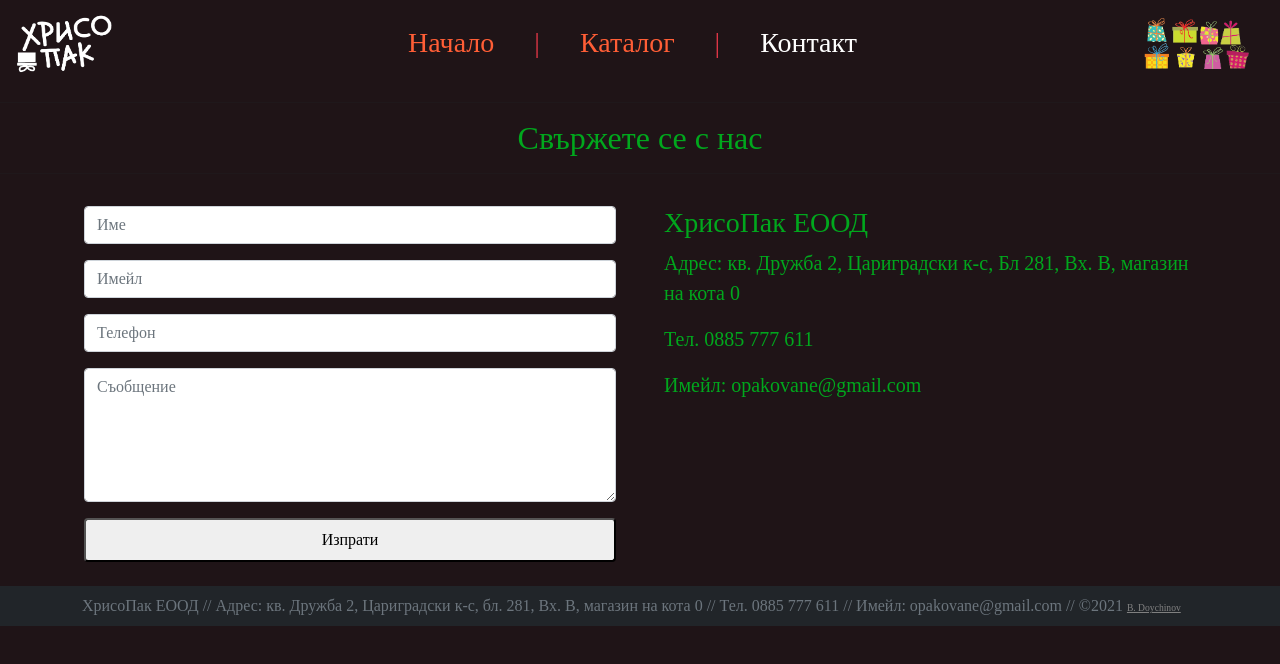
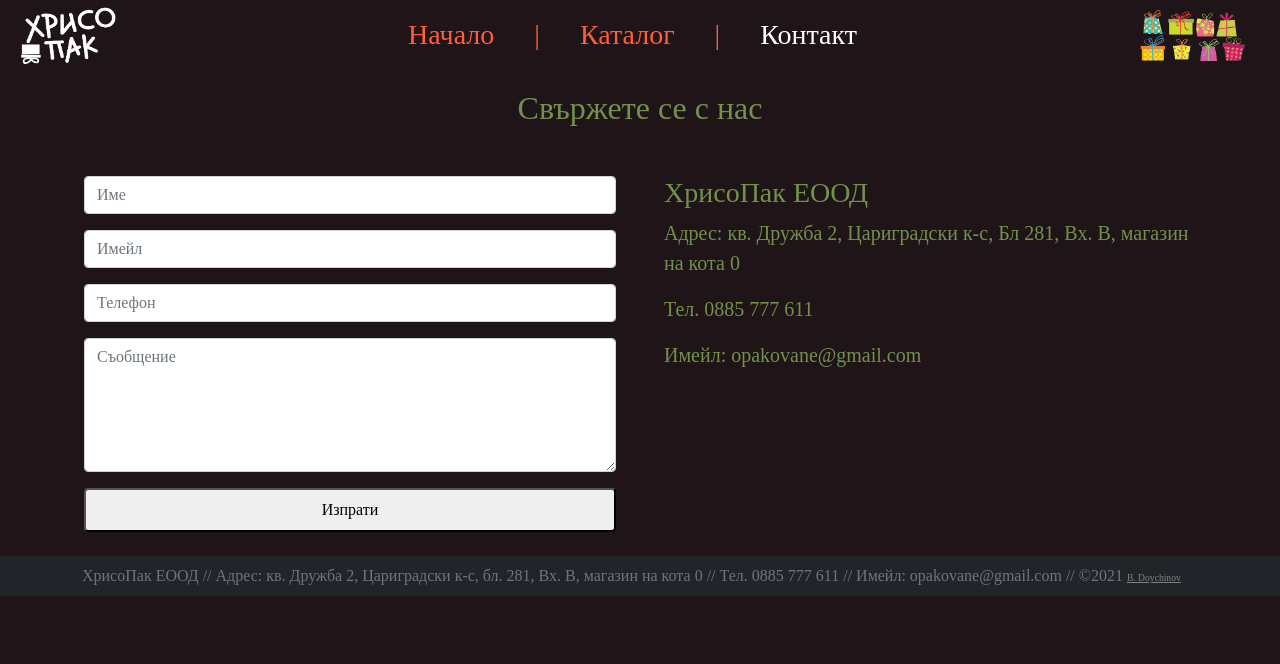
Before and after one commit to bolshed/hrisopack, a website: page contact.html in a window 1280 px wide. Drawn offline with nearby package versions, Linux system fonts and the light colour scheme; a web font is replaced by a local one.

Commit message:
removed-inline-styling

```diff
--- a/contact.html
+++ b/contact.html
@@ -14,8 +14,8 @@
     <link rel="stylesheet" href="./dist/styles.css">
 </head>
 
-<body style="font-family: Balsamiq Sans;" class="bg-hriso-bg d-flex flex-column">
-    <nav class="navbar navbar-expand-lg sticky-top navbar-dark bg-hriso-bg fs-3">
+<body class="bg-hriso-bg d-flex flex-column">
+    <nav class="navbar navbar-expand-lg fixed-top navbar-dark bg-hriso-bg fs-3 p-1 pt-0 mb-5">
         <div class="container-fluid">
             <a class="navbar-brand" href="#">
                 <img src="images/logo_bg_test.png" alt="" width="100" height="60">
@@ -29,9 +29,9 @@
             <div class="collapse navbar-collapse " id="navbarNavAltMarkup">
                 <div class="navbar-nav mx-auto pr-5">
                     <a class="nav-link mx-4 " href="index.html">Начало</a>
-                    <span class="d-sm-none d-lg-block text-danger p-2">|</span>
+                    <span class="d-none d-lg-block text-hriso2 p-2">|</span>
                     <a class="nav-link mx-4 " href="catalog.html">Каталог</a>
-                    <span class="d-sm-none d-lg-block text-danger p-2">|</span>
+                    <span class="d-none d-lg-block text-hriso2 p-2">|</span>
                     <a class="nav-link mx-4 active" aria-current="page" href="#">Контакт</a>
                 </div>
                 <a class="navbar-brand" href="#">
@@ -43,8 +43,8 @@
 
 
     <div>
-        <hr class="hr-heading">
-        <h1 style="color: rgb(1, 167, 29);" class="text-center fs-2">Свържете се с нас</h1>
+        <hr class="hr-heading mt-6">
+        <h1 class="text-center fs-2 text-hriso1">Свържете се с нас</h1>
         <hr class="hr-heading">
     </div>
 
@@ -62,13 +62,13 @@
             </form>
 
             <div class="col-xs-12 col-lg-6 border-sm-start border-light px-4">
-                <h3 style="color: rgb(1, 167, 29);">ХрисоПак ЕООД</h3>
-                <p class="fs-5" style="color: rgb(1, 167, 29)"> Адрес: кв. Дружба 2, Цариградски к-с,
+                <h3 class="text-hriso1">ХрисоПак ЕООД</h3>
+                <p class="fs-5 text-hriso1"> Адрес: кв. Дружба 2, Цариградски к-с,
                     Бл 281, Вх. В, магазин на кота 0</p>
-                <p class="fs-5" style="color: rgb(1, 167, 29)">
+                <p class="fs-5 text-hriso1">
                     Тел. 0885 777 611
                 </p>
-                <p class="fs-5" style="color: rgb(1, 167, 29)">
+                <p class="fs-5 text-hriso1">
                     Имейл: opakovane@gmail.com</p>
             </div>
         </div>
--- a/sass/styles.scss
+++ b/sass/styles.scss
@@ -40,6 +40,7 @@
     background: #1f1417;  /* fallback colour */
     background: -webkit-linear-gradient(rgba(29, 38, 113, 0.8), rgb(68, 67, 67));
     background: linear-gradient(rgba(29, 38, 113, 0), rgb(68, 67, 67));
+
 }
 
 .cards {
```
Also changed, not shown: catalog.html (+7 -5 lines).
